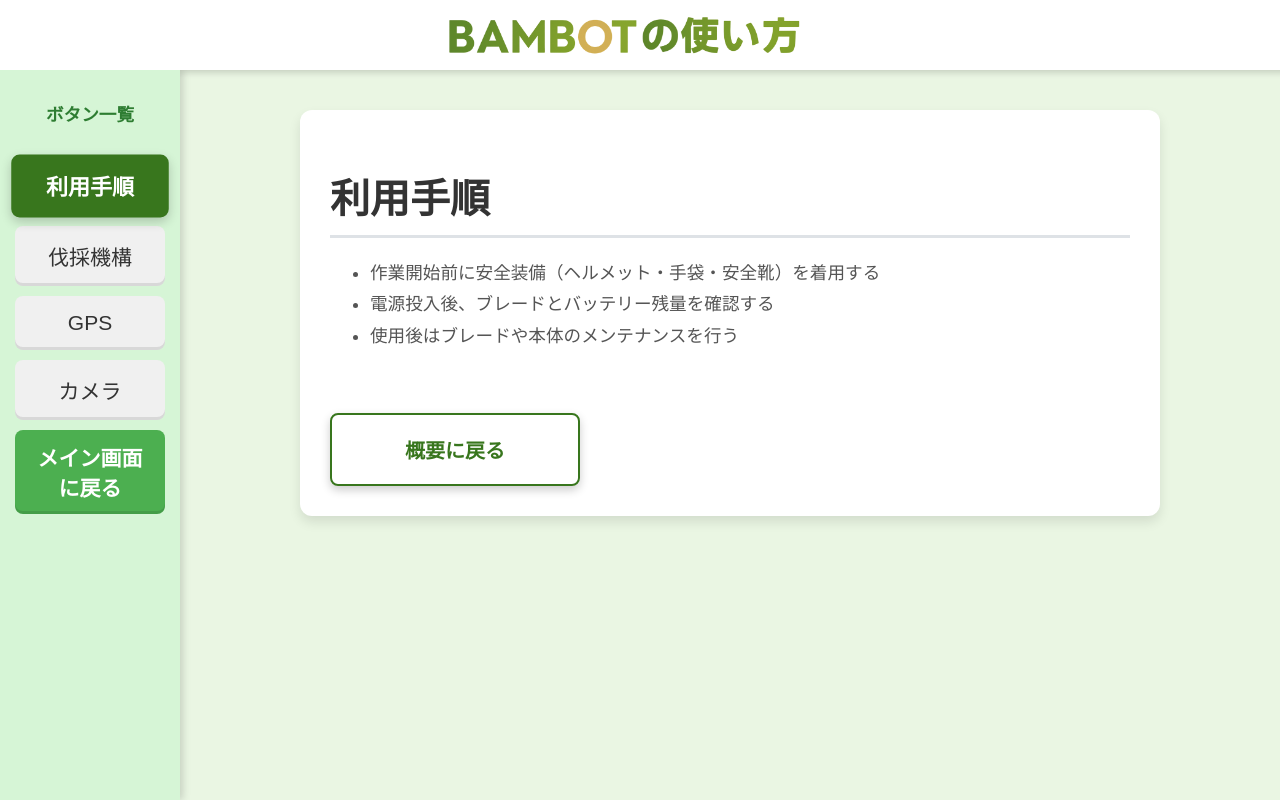
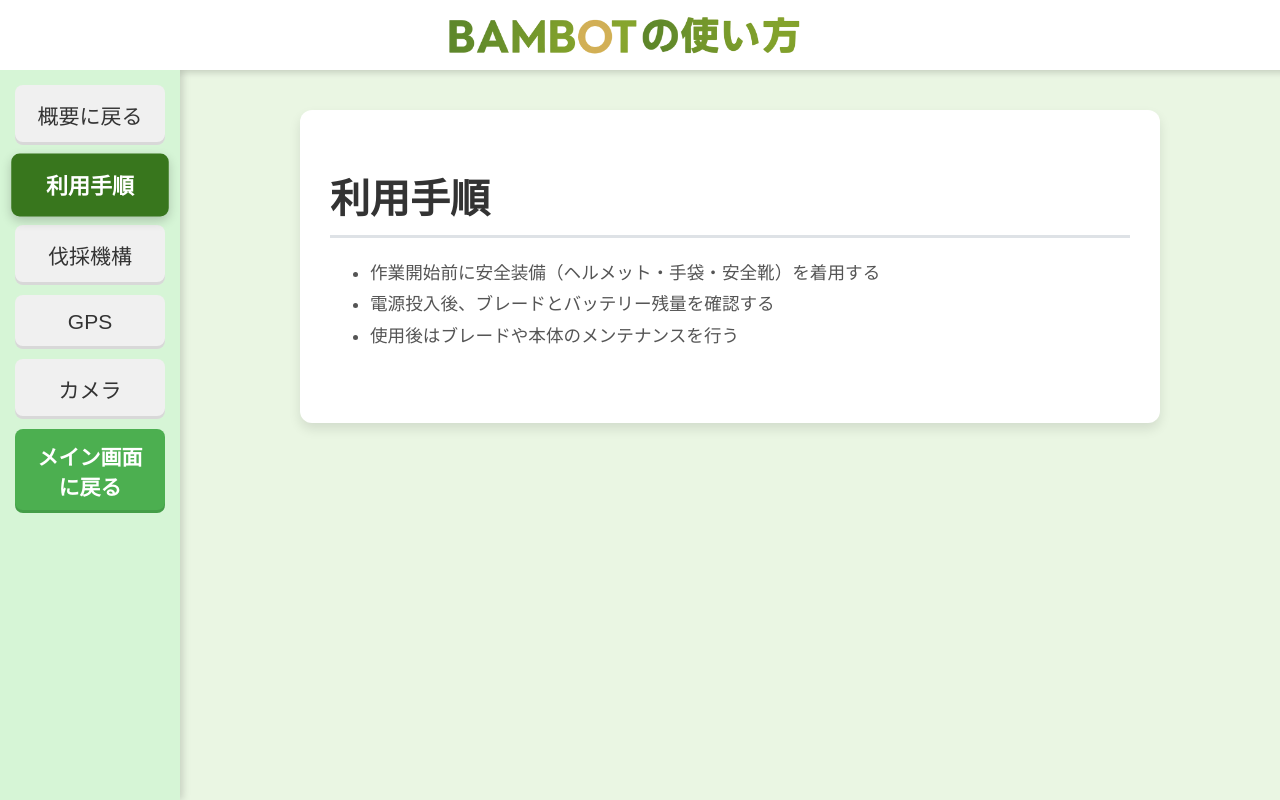
Before and after one commit to Shuya0127/2025_BAMBOT, a React (Vite) app in the folder bambot/: page /manual in a window 1280 px wide. Both pictures are taken after a click on the link "利用手順". Shown: the top 800 px of the page. Built offline with nearby package versions, Linux system fonts and the light colour scheme.

Commit message:
コメントアウト、ログ整理

```diff
--- a/bambot/src/App.css
+++ b/bambot/src/App.css
@@ -87,16 +87,12 @@
   margin: 0;
   border: none;
   border-bottom: 1.5px solid #dee2e6;
-
   background-color: #f1f3f5;
   color: #495057;
   cursor: pointer;
-
   transition: all 0.2s ease-in-out;
-
   font-size: 21px;
   box-sizing: border-box;
-
   box-shadow: inset 0 -3px 0 rgba(0, 0, 0, 0.1);
 }
 
@@ -119,8 +115,6 @@
   text-align: center;
   position: relative;
   background-color: #f8f9fa;
-
-  /* コンテンツを上部かつ中央に配置するためのFlexbox設定 */
   display: flex;
   flex-direction: column;
   align-items: center;
--- a/bambot/src/App.jsx
+++ b/bambot/src/App.jsx
@@ -25,14 +25,12 @@
         <div className="image-container">
           <img src={take} alt="背景画像" className="responsive-image" />
 
-          {/* 【修正箇所】ボタンを包むコンテナを追加し、位置と並びを制御します */}
           <div className="button-group-overlay">
 
             {/* スタートボタン */}
             <button
               className="center-button"
               onClick={handleStartClick}
-              // 【修正】インラインスタイルを削除
             >
               スタート
             </button>
@@ -46,7 +44,6 @@
             </button>
 
           </div>
-          {/* 【修正箇所ここまで】 */}
         </div>
       </main>
     </div>
--- a/bambot/src/AppMain.css
+++ b/bambot/src/AppMain.css
@@ -20,11 +20,9 @@
   padding: 15px 30px;
   background-color: #FFFFFF;
   box-shadow: 0 3px 6px rgba(0, 0, 0, 0.15);
-
   display: flex;
-  /* ⭐ 修正: 水平方向の配置を中央揃え(center)に戻す */
   justify-content: center;
-  align-items: center; /* 垂直方向の中央揃えは維持 */
+  align-items: center;
 }
 
 /* 3. コンテンツとサイドバーのラッパー */
@@ -43,7 +41,7 @@
   flex-shrink: 0;
   background-color: #e9ecef;
   box-shadow: 3px 0 7.5px rgba(0, 0, 0, 0.15);
-  z-index: 2; /* 念のためサイドバーを最前面に */
+  z-index: 2;
 }
 
 /* 5. 個々のサイドバーボタン: サイズ拡大とアニメーション追加 */
@@ -53,16 +51,12 @@
   margin: 0;
   border: none;
   border-bottom: 1.5px solid #dee2e6;
-
-  background-color: #f1f3f5; /* デフォルトの背景色 */
-  color: #495057; /* デフォルトの文字色 */
+  background-color: #f1f3f5;
+  color: #495057;
   cursor: pointer;
-
   transition: all 0.2s ease-in-out;
-
   font-size: 21px;
   box-sizing: border-box;
-
   box-shadow: inset 0 -3px 0 rgba(0, 0, 0, 0.1);
 }
 
@@ -95,7 +89,7 @@
   background-color: transparent;
 }
 
-/* ⭐ 新規追加: マップと状態表示を重ねるためのコンテナ */
+/* マップと状態表示を重ねるためのコンテナ */
 .overlay-container {
   position: absolute;
   top: 0;
@@ -107,7 +101,7 @@
   z-index: 1;
 }
 
-/* ⭐ 新規追加: 背景カメラ映像のスタイル */
+/* 背景カメラ映像のスタイル */
 .background-video {
   position: absolute;
   top: 0;
@@ -118,7 +112,7 @@
   z-index: 0;
 }
 
-/* ⭐ 状態表示のスタイル調整 */
+/* 状態表示のスタイル調整 */
 .status-display {
   position: absolute;
   left: 30px;
@@ -153,23 +147,22 @@
   margin-bottom: 30px;
 }
 
-/* ⭐ 新規追加: disabled 状態のボタンのスタイル */
+/* disabled 状態のボタンのスタイル */
 .sidebar-button:disabled {
-  /* 背景色を暗くし、半透明にする */
-  background-color: #6c757d !important; /* 既存のstyle属性の色を上書きするために !important を使用 */
+  background-color: #6c757d !important;
   color: #f8f9fa !important;
   cursor: not-allowed;
   opacity: 0.65;
-  transform: none; /* ホバー時の動きを無効化 */
+  transform: none;
   box-shadow: none;
 }
 
 .sidebar-button:disabled:hover {
-  filter: none; /* ホバー時の明るさ変更を無効化 */
+  filter: none;
   box-shadow: none;
 }
 
-/* ⭐ 新規追加: ヘッダーロゴのスタイル (左寄せの調整) */
+/* ヘッダーロゴのスタイル (左寄せの調整) */
 .header-logo {
   height: 40px;
   margin-left: -53px;
--- a/bambot/src/AppMain.jsx
+++ b/bambot/src/AppMain.jsx
@@ -4,15 +4,11 @@
 import './App.css';
 import headerLogo from './img/logo.png';
 import GpsMap from './components/GpsMap';
-
-
-// 新規追加: カメラ映像を表示するコンポーネント
 import WebcamStream from "./components/WebcamStream";
 
 // GpsMapと共有する初期位置（都庁）
 const INITIAL_POSITION = [35.6895, 139.6917];
 
-// くにびきメッセ周辺の5つのランダム座標リスト
 const KUNIBIKI_MESSE_AREA_POSITIONS = [
   [35.469333, 133.067056],
   [35.469440, 133.067150],
@@ -114,9 +110,7 @@
     navigate('/');
   };
 
-  // ランダム座標移動テスト（「位置情報読み込み🔄」ボタンの動作）
   const handleLocationTestClick = () => {
-    // 停止処理
     if (isTesting) {
       if (timeoutRef.current) {
         clearTimeout(timeoutRef.current);
@@ -124,7 +118,6 @@
       }
       setGpsPosition(INITIAL_POSITION);
       setIsTesting(false);
-      console.log('[テスト終了] ランダム移動を停止し、座標を初期位置に戻しました。');
       return;
     }
 
@@ -136,18 +129,13 @@
 
     const recursiveMove = (isFiveSeconds = true) => {
       const newPos = getRandomPosition();
-      setGpsPosition(newPos); // テスト位置でGPS位置を上書き
-
+      setGpsPosition(newPos);
       const delay = isFiveSeconds ? 5000 : 3000;
-      console.log(`[ランダム移動] ${isFiveSeconds ? '5秒' : '3秒'}待機後移動: ${newPos}`);
-
       timeoutRef.current = setTimeout(() => {
         recursiveMove(!isFiveSeconds);
       }, delay);
     };
-
     setIsTesting(true);
-    console.log('[テスト開始] 座標ランダム移動を開始します (5秒/3秒繰り返し)');
     recursiveMove(true);
   };
 
@@ -178,11 +166,11 @@
   const isEmergencyStopDisabled = ledStatus === 'OFF';
 
   const testButtonStyle = {
-    backgroundColor: isTesting ? '#dc3545' : '#17a2b8', // テスト中は赤色
+    backgroundColor: isTesting ? '#17a2b8' : '#17a2b8',
     color: 'white',
   };
 
-  const testButtonText = isTesting ? 'テスト停止🛑' : '位置情報<br />読み込み🔄';
+  const testButtonText = isTesting ? '位置情報<br />読み込み🔄' : '位置情報<br />読み込み🔄';
 
   const homeButtonStyle = {
     backgroundColor: 'white',
--- a/bambot/src/Manual.jsx
+++ b/bambot/src/Manual.jsx
@@ -57,7 +57,13 @@
           <ul>
             {manualItems.map((item) => (
               <li key={item.key}>
-                <a href="#" onClick={(e) => { e.preventDefault(); setCurrentView(item.key); }}>
+                <a
+                  href="#"
+                  onClick={(e) => {
+                    e.preventDefault();
+                    setCurrentView(item.key);
+                  }}
+                >
                   {item.label}
                 </a>
               </li>
@@ -101,7 +107,16 @@
         {/* サイドバー */}
         <div className="sidebar-buttons">
 
-          <div className="sidebar-button-list-title">ボタン一覧</div>
+          {/* 概要に戻るボタン */}
+          {currentView !== 'main' && (
+            <button
+              className="sidebar-button"
+              onClick={() => setCurrentView('main')}
+            >
+              概要に戻る
+            </button>
+          )}
+
           {manualItems.map((item) => (
             <button
               key={item.key}
@@ -111,11 +126,13 @@
               {item.label}
             </button>
           ))}
+
+          {/* メイン画面に戻るボタン */}
           <button
             onClick={handleBack}
             className="sidebar-button main-back-button"
-           >
-           メイン画面に戻る
+          >
+            メイン画面に戻る
           </button>
 
         </div>
@@ -124,14 +141,6 @@
         <main className="app-main-content">
           <div className="manual-content-wrapper">
             <ManualContent view={currentView} setCurrentView={setCurrentView} />
-
-            <button
-              onClick={() => (currentView === 'main' ? handleBack() : setCurrentView('main'))}
-              className="manual-back-button"
-              style={{ marginTop: '20px' }}
-            >
-              {currentView === 'main' ? 'メイン画面に戻る' : '概要に戻る'}
-            </button>
           </div>
         </main>
 
--- a/bambot/src/main.jsx
+++ b/bambot/src/main.jsx
@@ -3,11 +3,7 @@
 import { BrowserRouter, Routes, Route } from 'react-router-dom';
 import App from './App.jsx';
 import AppMain from './AppMain.jsx';
-// 【追加】マニュアルページ用のコンポーネントをインポートします
 import Manual from './manual.jsx';
-
-// 【修正箇所】LeafletのCSSをここでインポートします。
-// これにより、アプリケーション全体でスタイルが適用されます。
 import 'leaflet/dist/leaflet.css';
 
 createRoot(document.getElementById('root')).render(
@@ -20,7 +16,7 @@
         <Route path="/" element={<App />} />
         {/* パス '/appmain' がリクエストされたときに AppMain コンポーネントを表示します */}
         <Route path="/appmain" element={<AppMain />} />
-        {/* 【追加】パス '/manual' がリクエストされたときに Manual コンポーネントを表示します */}
+        {/* パス '/manual' がリクエストされたときに Manual コンポーネントを表示します */}
         <Route path="/manual" element={<Manual />} />
       </Routes>
     </BrowserRouter>
```
Also changed, not shown: bambot/src/components/GpsMap.jsx (+3 -6 lines).
